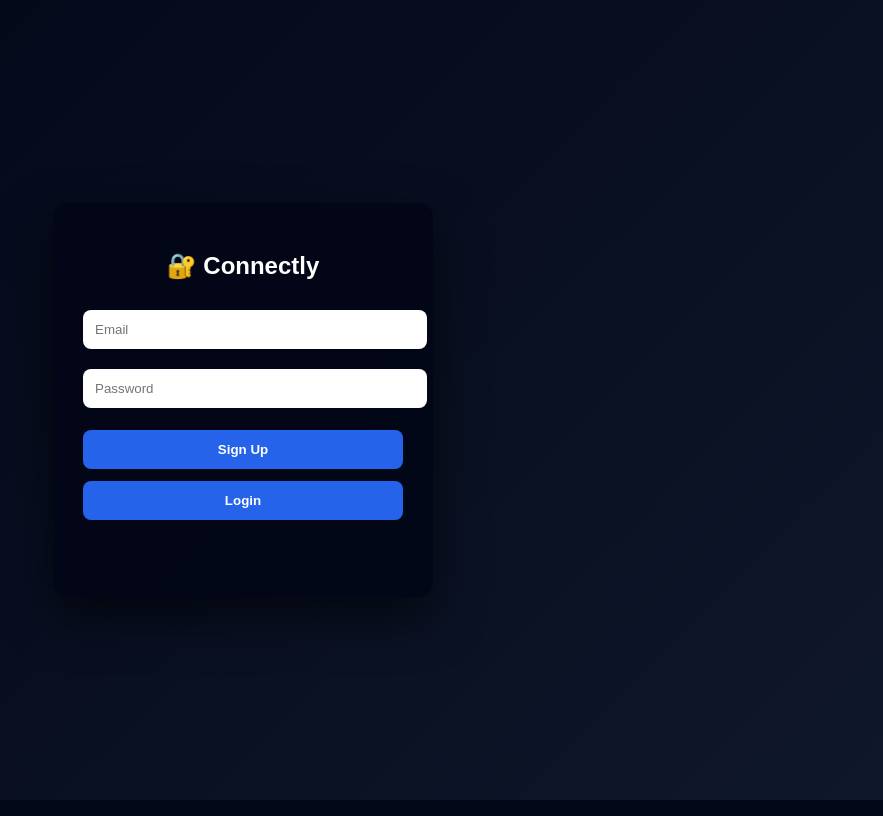
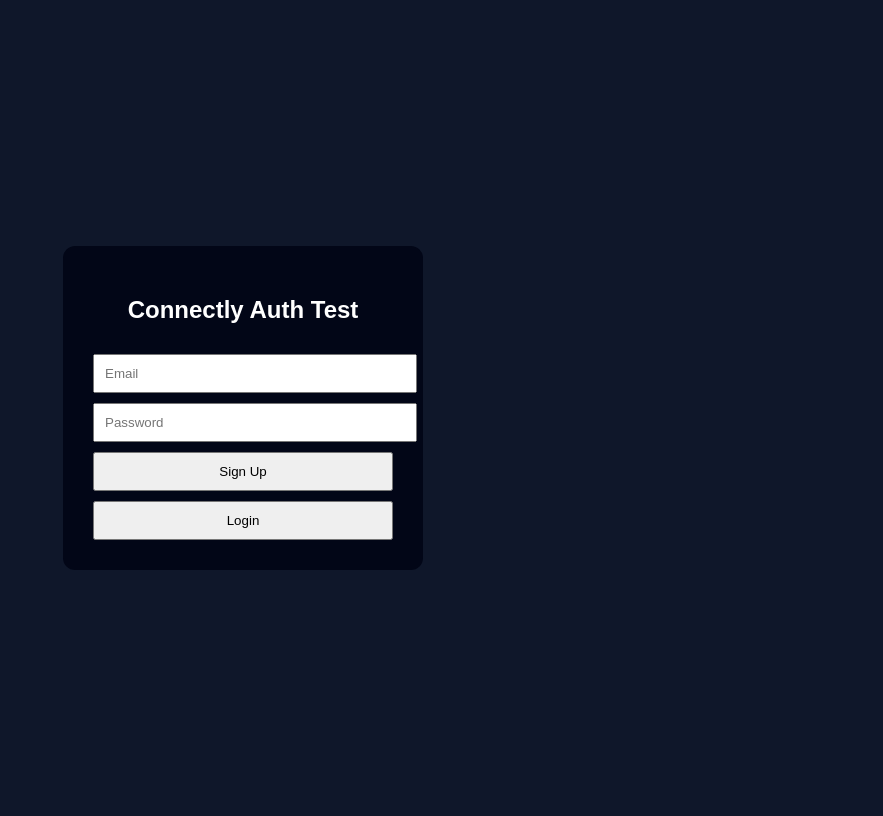
Before and after one commit to uconnectly/connectly, a Flask app: page / in a window 1280 px wide. Shown: the whole page, without its empty margins (397-1280 px from the left). Run offline with Flask 3, Linux system fonts and the light colour scheme; some libraries are stand-ins or nearby versions.

Commit message:
Update index.html

```diff
--- a/templates/index.html
+++ b/templates/index.html
@@ -1,120 +1,80 @@
 <!DOCTYPE html>
 <html lang="en">
 <head>
-  <meta charset="UTF-8" />
-  <title>Connectly Auth</title>
-  <meta name="viewport" content="width=device-width, initial-scale=1.0" />
+  <meta charset="UTF-8">
+  <title>Connectly Supabase Test</title>
 
-  <!-- ✅ REQUIRED: Supabase CDN -->
   <script src="https://unpkg.com/@supabase/supabase-js@2"></script>
 
   <style>
     body {
-      margin: 0;
-      height: 100vh;
-      background: linear-gradient(135deg, #020617, #0f172a);
-      display: flex;
-      justify-content: center;
-      align-items: center;
-      font-family: Arial, sans-serif;
-      color: white;
+      background:#0f172a;
+      color:white;
+      font-family:Arial;
+      display:flex;
+      justify-content:center;
+      align-items:center;
+      height:100vh;
     }
-
-    .card {
-      background: rgba(2, 6, 23, 0.9);
-      padding: 30px;
-      width: 320px;
-      border-radius: 14px;
-      box-shadow: 0 20px 50px rgba(0,0,0,0.6);
-      text-align: center;
+    .box {
+      background:#020617;
+      padding:30px;
+      border-radius:12px;
+      width:300px;
+      text-align:center;
     }
-
-    h2 {
-      margin-bottom: 20px;
-    }
-
-    input {
-      width: 100%;
-      padding: 12px;
-      margin: 10px 0;
-      border-radius: 8px;
-      border: none;
-      outline: none;
-    }
-
-    button {
-      width: 100%;
-      padding: 12px;
-      margin-top: 12px;
-      border-radius: 8px;
-      border: none;
-      background: #2563eb;
-      color: white;
-      font-weight: bold;
-      cursor: pointer;
-    }
-
-    button:hover {
-      opacity: 0.9;
-    }
-
-    #msg {
-      margin-top: 15px;
-      font-size: 14px;
-      min-height: 18px;
+    input,button {
+      width:100%;
+      padding:10px;
+      margin-top:10px;
     }
   </style>
 </head>
 
 <body>
 
-  <div class="card">
-    <h2>🔐 Connectly</h2>
-
-    <input id="email" type="email" placeholder="Email" />
-    <input id="password" type="password" placeholder="Password" />
-
-    <button onclick="signUp()">Sign Up</button>
+<div class="box">
+  <h2>Connectly Auth Test</h2>
+  <input id="email" placeholder="Email">
+  <input id="password" type="password" placeholder="Password">
+  <button onclick="signup()">Sign Up</button>
   <button onclick="login()">Login</button>
-
-    <p id="msg"></p>
 </div>
 
 <script>
-    // ✅ YOUR REAL SUPABASE KEYS (PASTED)
-    const SUPABASE_URL = "https://uxcedmyivvtmcroqmtzi.supabase.co";
-    const SUPABASE_KEY =
-      "eyJhbGciOiJIUzI1NiIsInR5cCI6IkpXVCJ9.eyJpc3MiOiJzdXBhYmFzZSIsInJlZiI6InV4Y2VkbXlpdnZ0bWNyb3FtdHppIiwicm9sZSI6ImFub24iLCJpYXQiOjE3Njg5ODUyMjAsImV4cCI6MjA4NDU2MTIyMH0.U-fDqvGybMxJsbjjjn35O5yNqdUVTPHW_ldoYwKLKMo";
+  alert("JS LOADED");
 
-    const supabase = supabase.createClient(
-      SUPABASE_URL,
-      SUPABASE_KEY
+  const supabase = window.supabase.createClient(
+    "https://uxcedmyivvtmcroqmtzi.supabase.co",
+    "eyJhbGciOiJIUzI1NiIsInR5cCI6IkpXVCJ9.eyJpc3MiOiJzdXBhYmFzZSIsInJlZiI6InV4Y2VkbXlpdnZ0bWNyb3FtdHppIiwicm9sZSI6ImFub24iLCJpYXQiOjE3Njg5ODUyMjAsImV4cCI6MjA4NDU2MTIyMH0.U-fDqvGybMxJsbjjjn35O5yNqdUVTPHW_ldoYwKLKMo"
   );
 
-    async function signUp() {
+  async function signup() {
+    alert("Signup clicked");
+
     const email = document.getElementById("email").value;
     const password = document.getElementById("password").value;
 
-      const { error } = await supabase.auth.signUp({
+    const { data, error } = await supabase.auth.signUp({
       email,
       password
     });
 
-      document.getElementById("msg").innerText =
-        error ? "❌ " + error.message : "✅ Signup successful!";
+    alert(error ? error.message : "Signup success!");
   }
 
   async function login() {
+    alert("Login clicked");
+
     const email = document.getElementById("email").value;
     const password = document.getElementById("password").value;
 
-      const { error } = await supabase.auth.signInWithPassword({
+    const { data, error } = await supabase.auth.signInWithPassword({
       email,
       password
     });
 
-      document.getElementById("msg").innerText =
-        error ? "❌ " + error.message : "🎉 Logged in successfully!";
+    alert(error ? error.message : "Login success!");
   }
 </script>
 
```
Lines whose indentation alone changed are shown as unchanged.
